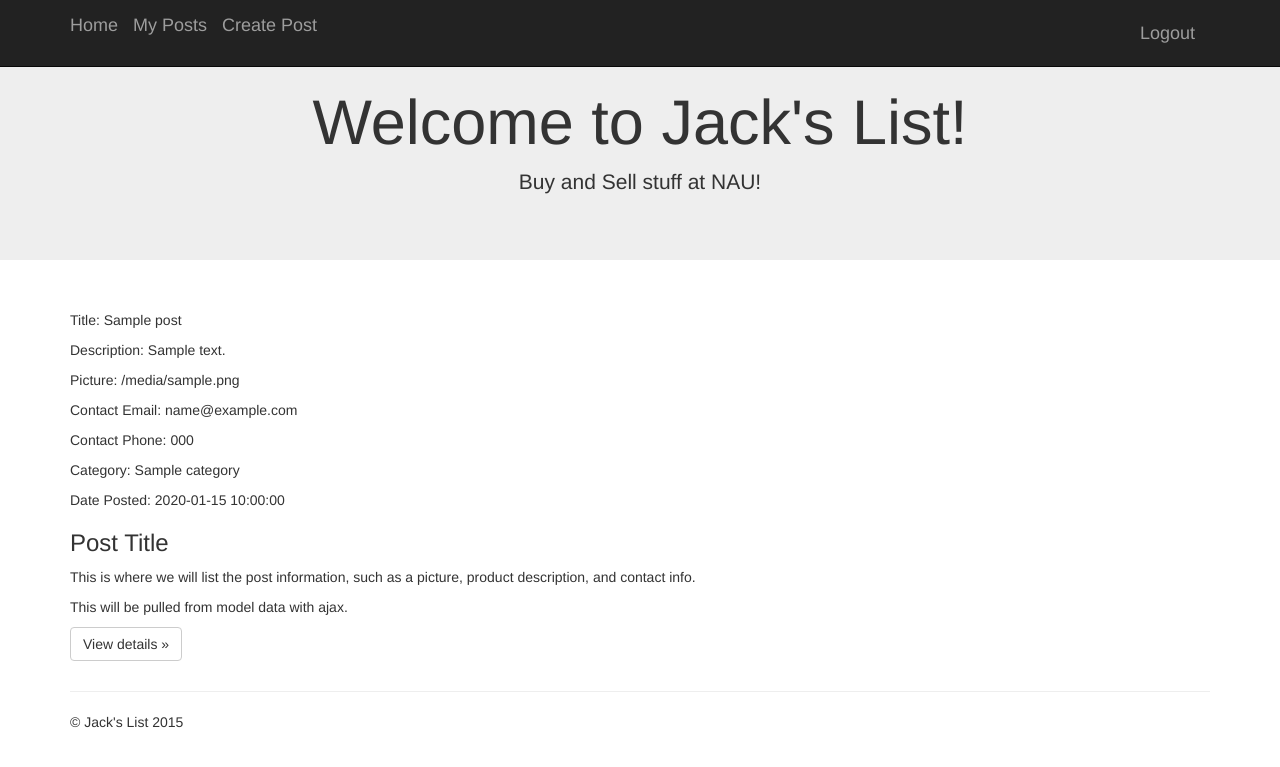
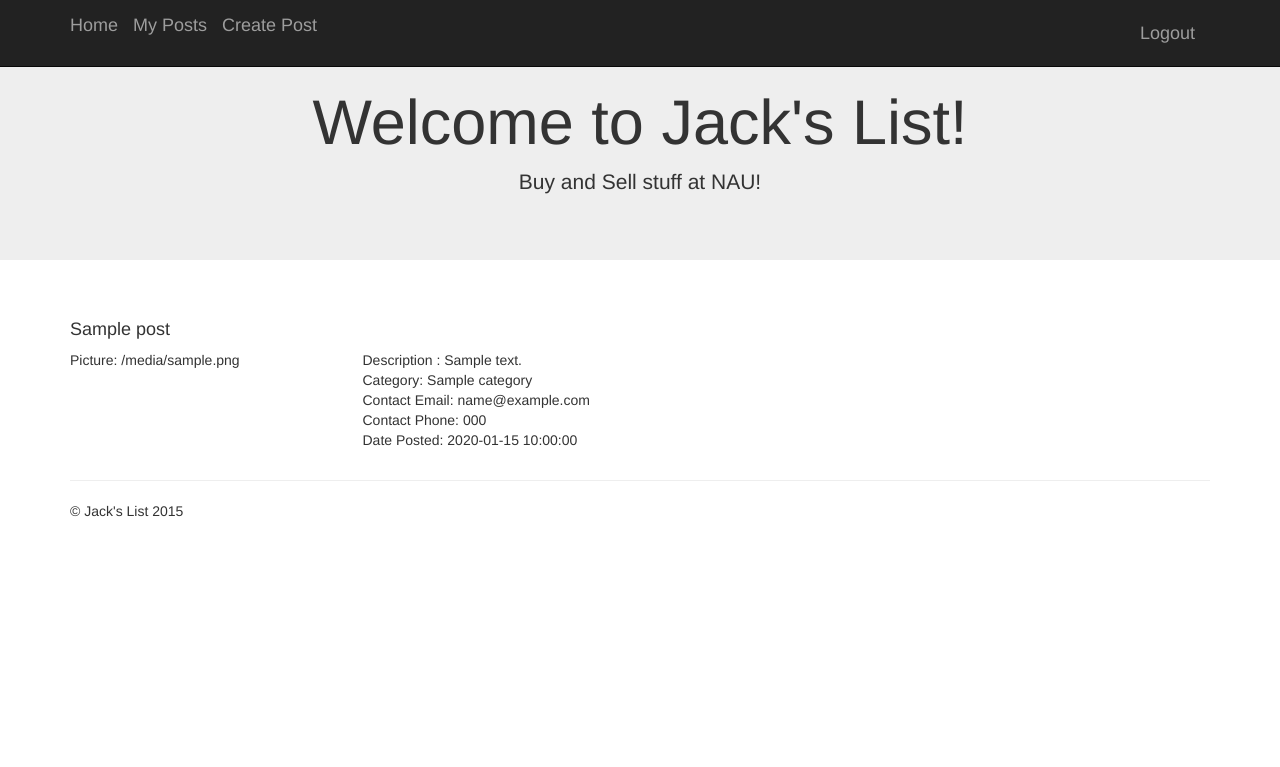
Before and after one commit to cap377/cs399final, a Python web app: template NAUForSale/templates/splash.html in a window 1280 px wide. Shown: the top 767 px of the page. Run offline with Jinja, Linux system fonts and the light colour scheme; the template is opened without the code that fills it: most values are stand-ins (such as "Sample title", 1, 10 or a date in 2020); some libraries are stand-ins or nearby versions.

Commit message:
post layout added

```diff
--- a/NAUForSale/templates/splash.html
+++ b/NAUForSale/templates/splash.html
@@ -11,20 +11,30 @@
 	{% endblock %}
 	{% block info %}
 		{% for p in posts %}<br>
-			<p>Title: {{ p.title }}</p>
-			<p>Description: {{ p.description }}</p>
-			<p>Picture: {{ p.picture }} </p>
-			<p>Contact Email: {{ p.contact_email }} </p>
-			{% if p.contact_phone == "" %}
-			{% else %}
-			<p>Contact Phone: {{ p.contact_phone }} </p>
-			{% endif %}
-			<p>Category: {{ p.category }} </p>
-			<p>Date Posted: {{ p.post_date }}</p>
+			<h4>{{ p.title }}</h4>
+			<div class="row">
+				<div class="col-md-3">
+					{% if p.picture == "" %}
+						<img src="http://www2.psd100.com/ppp/2013/09/2601/Camera-icon-0926011829.png" alt="No Image" style="width:200px;height:200px">
+					{% else %}
+						<p>Picture: {{ p.picture }}</p>
+					{% endif %}
+				</div>
+				<div class="col-md-9">
+					<p>Description : {{ p.description }}<br>
+						Category: {{ p.category }}<br>
+						Contact Email: {{ p.contact_email }}<br>
+						{% if p.contact_phone == "" %}
+						{% else %}
+							Contact Phone: {{ p.contact_phone }}<br>
+						{% endif %}
+					Date Posted: {{ p.post_date }}</p>
+				</div>
+			</div>
 		{% endfor %}
-		<h3>Post Title</h3>
+		<!-- <h3>Post Title</h3>
 		<p>This is where we will list the post information, such as a picture, product description, and contact info.</p>
 		<p>This will be pulled from model data with ajax.</p>
-		<p><a class="btn btn-default" href="#" role="button">View details &raquo;</a></p>
+		<p><a class="btn btn-default" href="#" role="button">View details &raquo;</a></p> -->
 	{% endblock %}
 </html>
```
